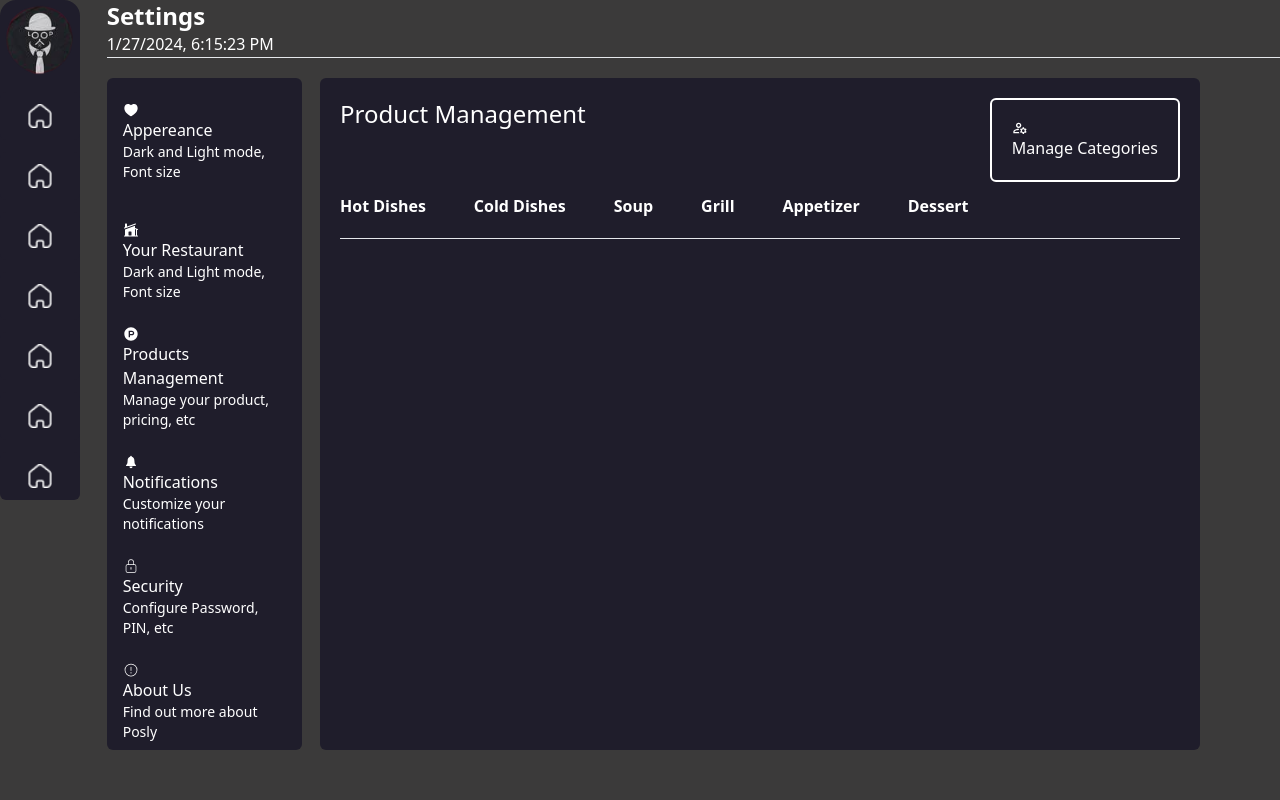
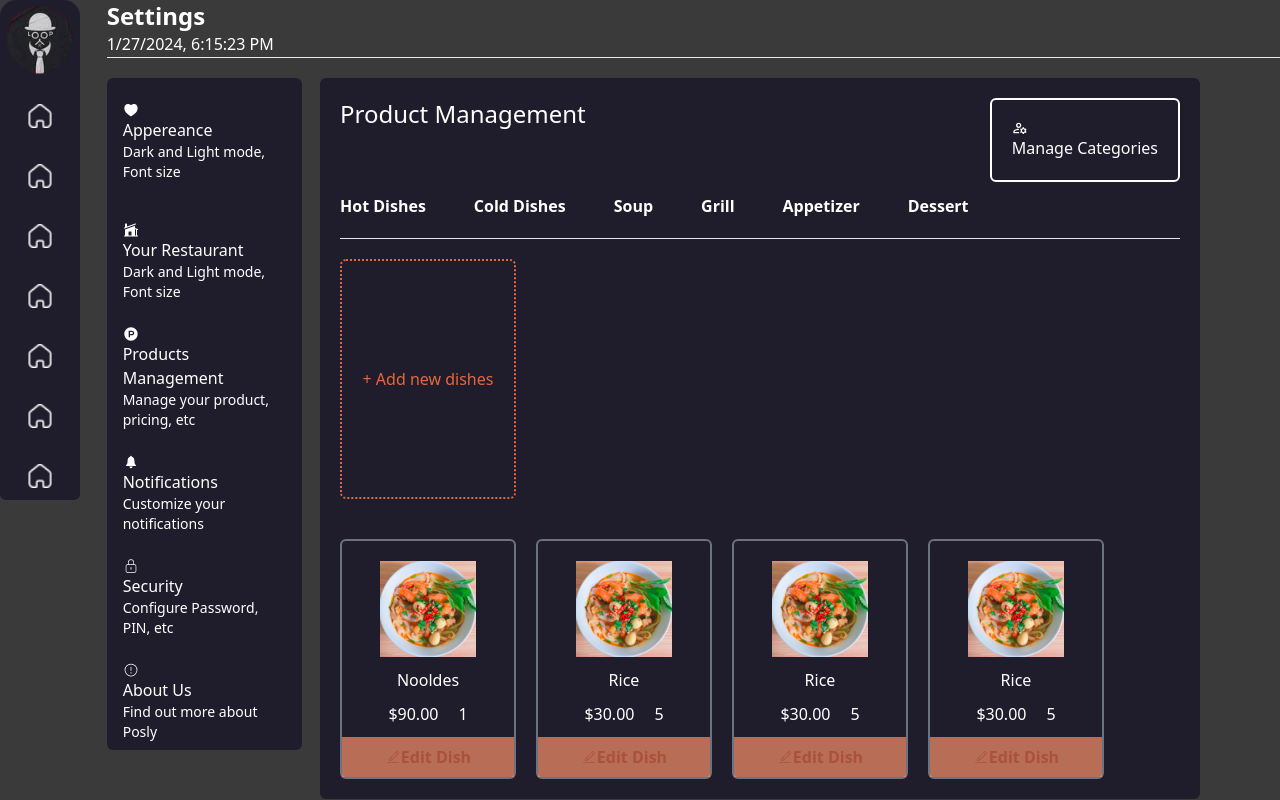
Before and after one commit to HarshanaSenadeera/POS_System_React_Loopy, a React (Create React App) app: page / in a window 1280 px wide. Built offline with nearby package versions, Linux system fonts and the light colour scheme.

Commit message:
Done editable dishes

```diff
--- /dev/null
+++ b/src/Component/editableDishes/EditableDish.tsx
@@ -0,0 +1,91 @@
+import React, {useState} from "react";
+import { CiEdit } from "react-icons/ci";
+import Hot from "../../assests/Hot.png";
+export default function EditableDish() {
+    const dishes=[
+
+        {
+            id: 1,
+            name: 'Nooldes',
+            href: '#',
+            price: '$90.00',
+            quantity: 1,
+            imageSrc: Hot,
+            imageAlt: 'Salmon orange fabric pouch with match zipper, gray zipper pull, and adjustable hip belt.',
+        },
+
+        {
+            id: 2,
+            name: 'Rice',
+            href: '#',
+            price: '$30.00',
+            quantity: 5,
+            imageSrc: Hot,
+            imageAlt: 'Salmon orange fabric pouch with match zipper, gray zipper pull, and adjustable hip belt.',
+        },
+        {
+            id: 2,
+            name: 'Rice',
+            href: '#',
+            price: '$30.00',
+            quantity: 5,
+            imageSrc: Hot,
+            imageAlt: 'Salmon orange fabric pouch with match zipper, gray zipper pull, and adjustable hip belt.',
+        },
+        {
+            id: 2,
+            name: 'Rice',
+            href: '#',
+            price: '$30.00',
+            quantity: 5,
+            imageSrc: Hot,
+            imageAlt: 'Salmon orange fabric pouch with match zipper, gray zipper pull, and adjustable hip belt.',
+        },
+
+    ]
+
+    /*const [editableIndex, setEditableIndex] = useState(null);
+
+    const handleEditClick = ({index}: { index: any }) => {
+        setEditableIndex(index);
+    };
+
+    const handleSaveClick = () => {
+        // Implement the save logic here
+        setEditableIndex(null);
+    };*/
+
+    return (
+
+
+        <div className="flex mt-5 gap-5 flex-wrap overflow-auto">
+            {dishes.map((dish, index) => (
+                <div key={index} className="w-44 h-60 bg-customblack border-2 border-gray-500 rounded-md flex flex-col items-center justify-between">
+                    {/* Dish Image */}
+                    <div className="rounded-full bg-white w-24 h-24 mt-5">
+                        <img src={dish.imageSrc} alt={dish.name}/>
+                    </div>
+
+                    {/* Details */}
+                    <div className="flex gap-5">
+                        <h1 className="text-white">{dish.name}</h1>
+                    </div>
+
+                    <div className="flex gap-5">
+                        <h1 className="text-white">{dish.price}</h1>
+                        <h1 className="text-white">{dish.quantity}</h1>
+                    </div>
+
+                    {/* Edit button */}
+                    <div className="flex items-end w-full text-button justify-center font-bold opacity-70">
+                        <button className="w-full h-10 bg-editbutton flex items-center justify-center">
+                            <CiEdit/> Edit Dish
+                        </button>
+                    </div>
+                </div>
+            ))}
+        </div>
+
+
+    );
+}
--- a/src/Component/settings/settings.tsx
+++ b/src/Component/settings/settings.tsx
@@ -1,5 +1,3 @@
-import logo from "../../assests/logo new.png";
-import home from "../../assests/Home.png";
 import {useEffect, useState} from "react";
 import React from 'react';
 import { RiHeart3Fill } from "react-icons/ri";
@@ -10,6 +8,7 @@ import { PiWarningCircleLight } from "react-icons/pi";
 import { CiLock } from "react-icons/ci";
 import { MdOutlineManageAccounts } from "react-icons/md";
 import MainNavBar from "../mainNavBar/MainNavBar";
+import EditableDish from "../editableDishes/EditableDish";
 
 export default function Settings() {
 
@@ -124,10 +123,9 @@ export default function Settings() {
                         </div>
                     </div>
 
-                    <div
-                        className="flex bg-customblack  h-auto flex-col text-white p-5 rounded-md flex-wrap flex-shrink-1 w-9/12 mt-5 mr-20">
+                    <div className="flex bg-customblack  h-auto flex-col text-white p-5 rounded-md flex-wrap flex-shrink-1 w-9/12 mt-5 mr-20">
 
-                        <div className="flex justify-between">
+                        <div className="flex justify-between flex-wrap">
                             <div className="text-white flex text-2xl">
                                 Product Management
                             </div>
@@ -141,9 +139,9 @@ export default function Settings() {
 
                         </div>
 
-                        <div className="flex justify-start mt-3">
+                        <div className="flex justify-start mt-3 flex-wrap ">
                             <nav className="flex">
-                                <ul className="flex space-x-4 md:space-x-12 text-white font-bold">
+                                <ul className="flex space-x-4 md:space-x-12 text-white font-bold flex-wrap">
                                     <li><a href="<SelectProducts/>" className="hover:text-homeicon">Hot Dishes</a></li>
                                     <li><a href="#" className="hover:text-homeicon">Cold Dishes</a></li>
                                     <li><a href="#" className="hover:text-homeicon">Soup</a></li>
@@ -156,7 +154,17 @@ export default function Settings() {
 
                         <hr className="mt-5"/>
 
+                        {/*Add edit items*/}
+                        <div className="flex flex-row gap-5 flex-wrap">
+                            <div className="flex text-button">
+                                <button
+                                    className="w-44 h-60 bg-customblack mt-5 rounded-md border-2 border-button border-dotted">+
+                                    Add new dishes
+                                </button>
 
+                            </div>
+                            <EditableDish/>
+                        </div>
                     </div>
                 </div>
 
--- a/src/app/App.tsx
+++ b/src/app/App.tsx
@@ -5,6 +5,7 @@ import SelectProducts from "../Component/selectedProducts/product";
 import Conformation from "../Component/Comformation/Comformation";
 import SelectBarTop from "../Component/selectBarTop/SelectBarTop";
 import Settings from "../Component/settings/settings";
+import EditableDish from "../Component/editableDishes/EditableDish";
 function App() {
   return (
    <>
@@ -15,6 +16,7 @@ function App() {
        {/*<Conformation/>*/}
       {/* <SelectBarTop/>*/}
        <Settings/>
+      {/* <EditableDish/>*/}
    </>
   );
 }
--- a/tailwind.config.js
+++ b/tailwind.config.js
@@ -26,6 +26,8 @@ module.exports = {
         serchbar : 'rgba(45, 48, 62, 1)',
         button : 'rgba(229, 103, 63, 1)',
         dishes : 'rgba(31, 29, 43, 1)',
+        editbutton : 'rgb(250,144,105)',
+
 
       },
       height :{
```
